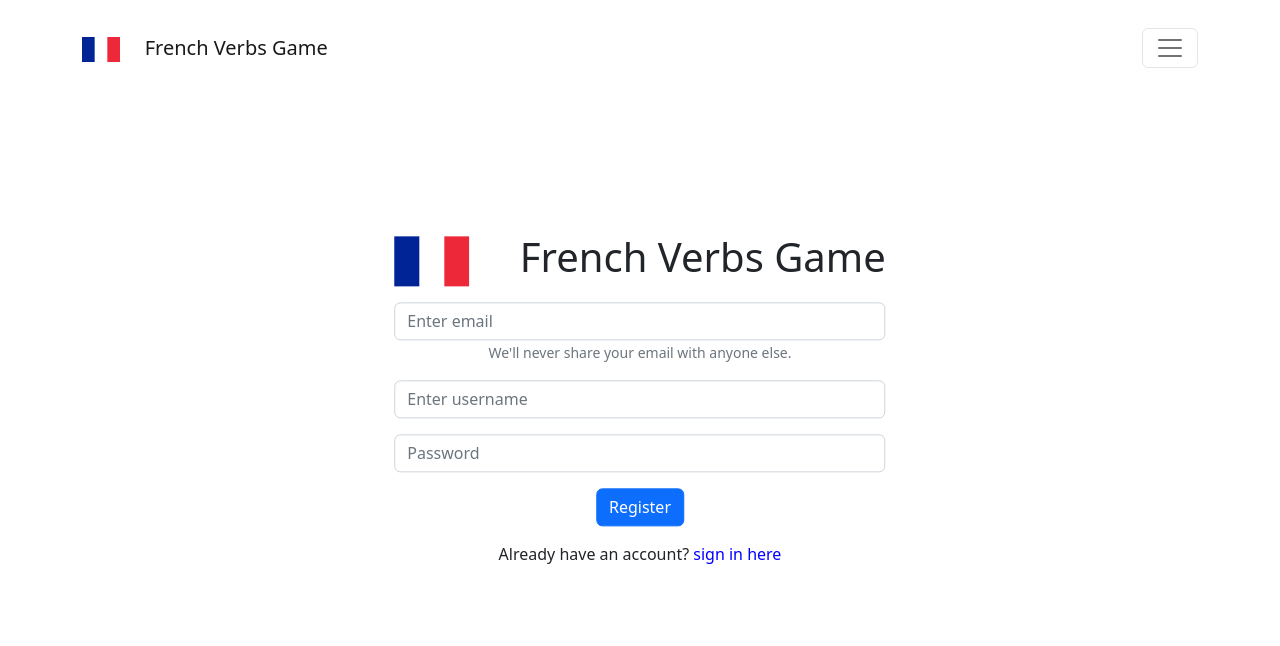
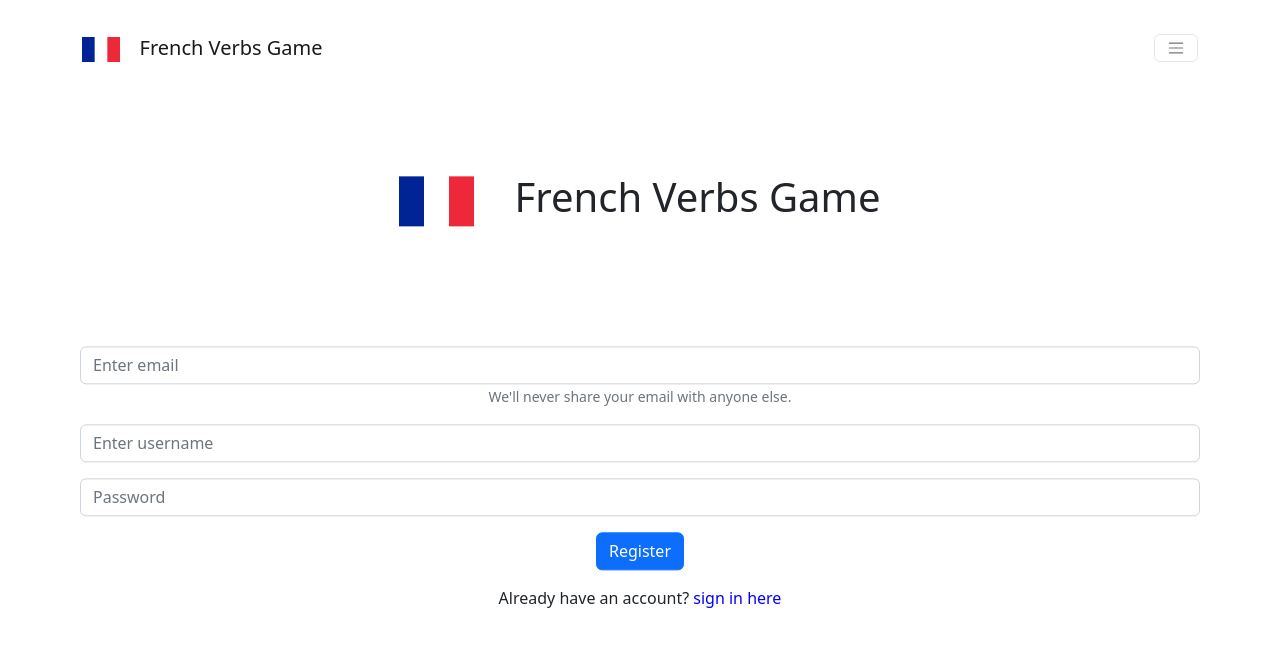
Before and after one commit to ryanMegarityART/french-verbs-game, a React (Vite) app in the folder frontend/: page /register in a window 1280 px wide. Shown: the top 646 px of the page. Built offline with nearby package versions, Linux system fonts and the light colour scheme; sample sign-in values are in the browser's storage.

Commit message:
update styling

```diff
--- a/frontend/src/App.css
+++ b/frontend/src/App.css
@@ -35,3 +35,7 @@ a {
   -ms-transform: translate(-50%, -50%);
   transform: translate(-50%, -50%);
 }
+
+.toggle {
+  font-size: 0.75em;
+}
--- a/frontend/src/components/AppNavigation.tsx
+++ b/frontend/src/components/AppNavigation.tsx
@@ -11,10 +11,9 @@ export const AppNavigation = () => {
     <Navbar expand={false}>
       <Container>
         <Navbar.Brand>
-          <img src={frenchFlag} className="logo" alt="french flag" /> French
-          Verbs Game
+          <img src={frenchFlag} className="logo" alt="french flag" />French Verbs Game
         </Navbar.Brand>
-        <Navbar.Toggle aria-controls={`offcanvasNavbar-expand`} />
+        <Navbar.Toggle className="toggle" aria-controls={`offcanvasNavbar-expand`} />
         <Navbar.Offcanvas
           id={`offcanvasNavbar-expand`}
           aria-labelledby={`offcanvasNavbarLabel-expand`}
--- a/frontend/src/components/auth/Register.tsx
+++ b/frontend/src/components/auth/Register.tsx
@@ -44,12 +44,11 @@ export const Register = () => {
 
   return (
     <div className="vertical-center">
-      <div className="m-3">
-        <h1>
-          <img src={frenchFlag} className="logo" alt="french flag" /> French
-          Verbs Game
-        </h1>
-      </div>
+      <h1 style={{width: "90vw", marginBottom: "3em"}}>
+        <img src={frenchFlag} className="logo" alt="french flag" />French Verbs
+        Game
+      </h1>
+      <div className="m-3"></div>
       {error && <ErrorAlert errorMessage={error} />}
       <Form className="mt-3" onSubmit={register}>
         <Form.Group className="m-3" controlId="formBasicEmail">
--- a/frontend/src/components/auth/SignIn.tsx
+++ b/frontend/src/components/auth/SignIn.tsx
@@ -13,7 +13,6 @@ export const SignIn = () => {
   const [password, setPassword] = useState("");
   const [error, setError] = useState("");
   let navigate = useNavigate();
-
 
   useEffect(() => {
     if (user) {
@@ -51,12 +50,11 @@ export const SignIn = () => {
 
   return (
     <div className="vertical-center">
-      <div className="m-3">
-        <h1>
-          <img src={frenchFlag} className="logo" alt="french flag" /> French
-          Verbs Game
-        </h1>
-      </div>
+      <h1 style={{ width: "90vw", marginBottom: "3em" }}>
+        <img src={frenchFlag} className="logo" alt="french flag" />
+        French Verbs Game
+      </h1>
+      <div className="m-3"></div>
       {error && <ErrorAlert errorMessage={error} />}
       <Form className="mt-3" onSubmit={signIn}>
         <Form.Group className="m-3" controlId="formBasicEmail">
```
